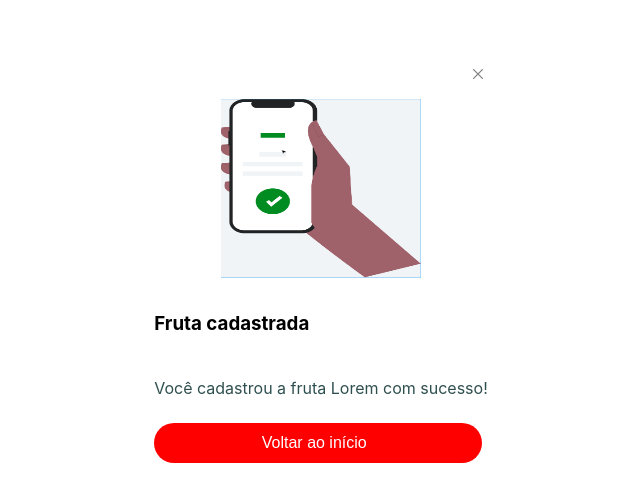
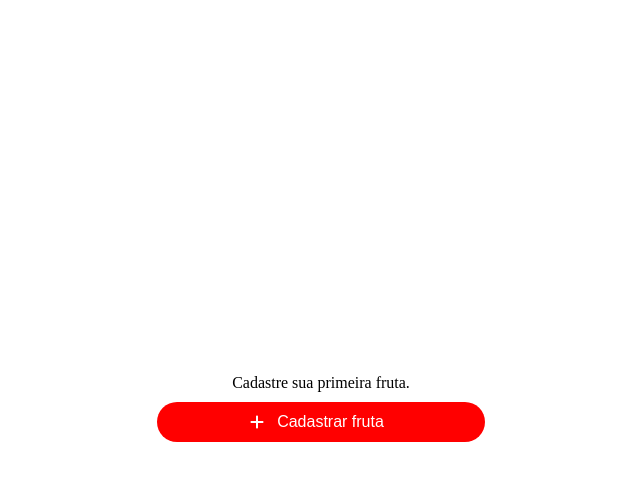
Before and after one commit to s-silva15/react-fruits, a React (Create React App) app: page / in a window 1280 px wide. Shown: the top 502 px of the page, without its empty margins (319-959 px from the left). Built offline with nearby package versions, Linux system fonts and the light colour scheme.

Commit message:
configuração router

```diff
--- a/package.json
+++ b/package.json
@@ -12,6 +12,7 @@
     "react": "^18.2.0",
     "react-dom": "^18.2.0",
     "react-icons": "^4.10.1",
+    "react-router-dom": "^6.14.1",
     "react-scripts": "5.0.1",
     "web-vitals": "^2.1.4"
   },
--- a/src/App.js
+++ b/src/App.js
@@ -1,12 +1,11 @@
 import React from 'react';
+import ReactDOM from 'react-dom';
+import Router from './routes';
 
 
-import Tela from './components/form/telaSucesso';
-
-const App = () => {
-  return (
-    <Tela />
-  );
-};
-
-export default App;
+ReactDOM.render(
+  <React.StrictMode>
+    <Router />
+  </React.StrictMode>,
+  document.getElementById('root')
+);
--- a/src/index.js
+++ b/src/index.js
@@ -1,17 +1,11 @@
 import React from 'react';
-import ReactDOM from 'react-dom/client';
-import './index.css';
-import App from './App';
-import reportWebVitals from './reportWebVitals';
+import ReactDOM from 'react-dom';
+import Router from './routes';
 
-const root = ReactDOM.createRoot(document.getElementById('root'));
-root.render(
+
+ReactDOM.render(
   <React.StrictMode>
-    <App />
-  </React.StrictMode>
+    <Router />
+  </React.StrictMode>,
+  document.getElementById('root')
 );
-
-// If you want to start measuring performance in your app, pass a function
-// to log results (for example: reportWebVitals(console.log))
-// or send to an analytics endpoint. Learn more: https://bit.ly/CRA-vitals
-reportWebVitals();
--- /dev/null
+++ b/src/routes.js
@@ -0,0 +1,15 @@
+import {BrowserRouter as Router, Routes, Route} from "react-router-dom";
+
+import TelaVazia from '../src/components/telaVazia';
+import Tela from '../src/components/tela';
+
+export default function AppRouter() {
+    return (
+        <Router>
+            <Routes>
+                <Route path="/" element={<TelaVazia/>}/>;
+                <Route path="/inicio" element={<Tela/>}/>;
+            </Routes>
+        </Router>
+    );
+}
```
Also changed, not shown: 1 other file (tests, documents, lock files or other folders).
